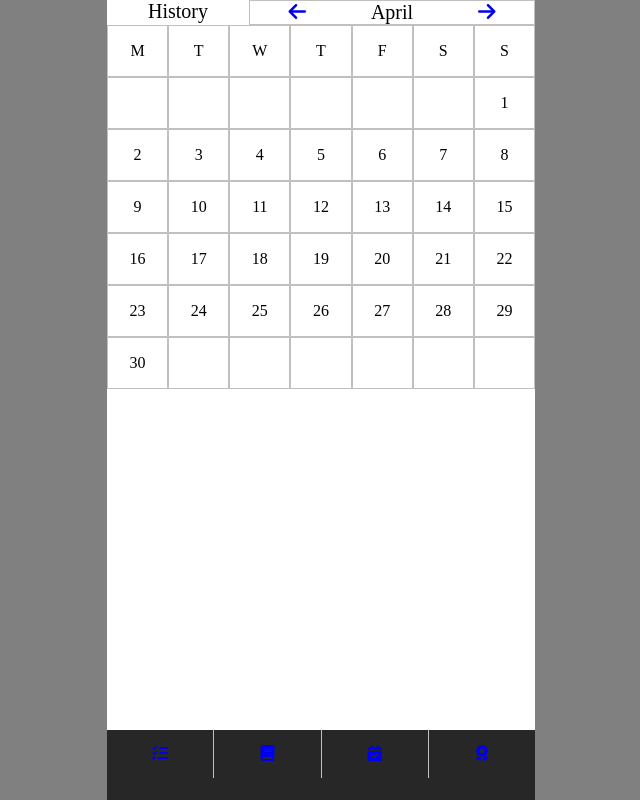
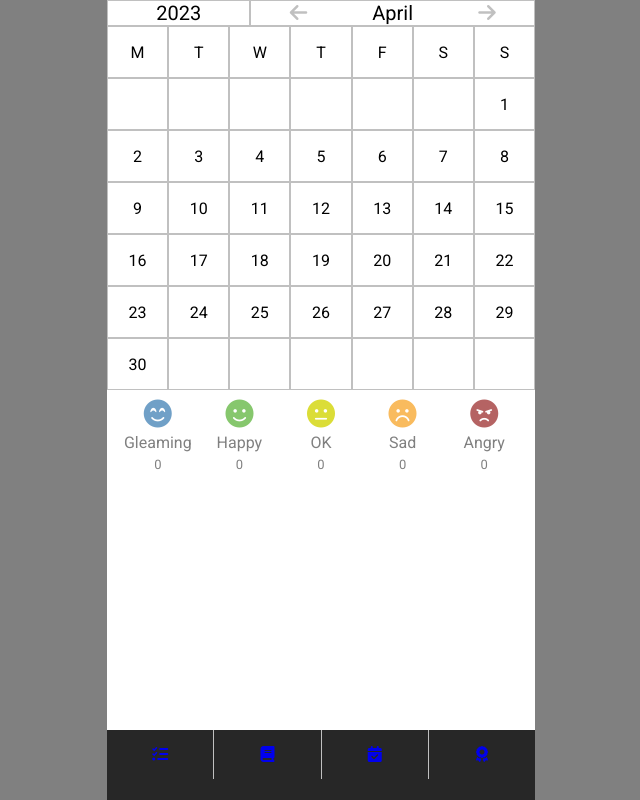
Before and after one commit to BabaMonteiro/IHC_Project, a plain HTML site: page history.html in a window 1280 px wide. Shown: the whole page, without its empty margins (319-959 px from the left). Drawn offline with Linux system fonts and the light colour scheme.

Commit message:
more updates to calendar

```diff
--- a/history.html
+++ b/history.html
@@ -14,7 +14,11 @@
         <link rel="stylesheet" href="styles/navbar.css">
         <link rel="stylesheet" href="styles/styles.css">
         <link rel="stylesheet" href="styles/calendar.css">
+        <link rel="stylesheet" href="styles/history.css">
         <script src="https://kit.fontawesome.com/a033f223b4.js" crossorigin="anonymous"></script>
+        <link rel="preconnect" href="https://fonts.googleapis.com">
+        <link rel="preconnect" href="https://fonts.gstatic.com" crossorigin>
+        <link href="https://fonts.googleapis.com/css2?family=Roboto&display=swap" rel="stylesheet">
     </head>
     <body>
         <!--[if lt IE 7]>
@@ -23,14 +27,42 @@
 
         <main>
             <div style="font-size: 20px; display: flex;">
-                <div style="width: 50%; text-align: center;">History</div>
+                <div class="year" style="width: 50%; text-align: center;"></div>
                 <div class="month-chooser" style="width: 100%">
-                    <div><a href="history.html?day=0&month=0"><i class="fa-solid fa-arrow-left"></i></a></div>
+                    <div><i class="fa-solid fa-arrow-left"></i></div>
                     <div></div>
-                    <div><a href="history.html?day=0&month=0"><i class="fa-solid fa-arrow-right"></i></a></div>
+                    <div><i class="fa-solid fa-arrow-right"></i></div>
                 </div>
             </div>
             <div class="calendar">
+            </div>
+
+            <div class="emotions">
+                <div>
+                    <i class="fa-solid fa-face-smile-beam"></i>
+                    <div>Gleaming</div>
+                    <div>0</div>
+                </div>
+                <div>
+                    <i class="fa-solid fa-face-smile"></i>
+                    <div>Happy</div>
+                    <div>0</div>
+                </div>
+                <div>
+                    <i class="fa-solid fa-face-meh"></i>
+                    <div>OK</div>
+                    <div>0</div>
+                </div>
+                <div>
+                    <i class="fa-solid fa-face-frown"></i>
+                    <div>Sad</div>
+                    <div>0</div>
+                </div>
+                <div>
+                    <i class="fa-solid fa-face-angry"></i>
+                    <div>Angry</div>
+                    <div>0</div>
+                </div>
             </div>
 
             <div class="navbar">
--- a/scripts/calendar.js
+++ b/scripts/calendar.js
@@ -8,24 +8,15 @@ class Calendar {
     }
 
     create() {
-        // week days row
-        const weekDaysRow = document.createElement('div');
-        weekDaysRow.className = 'week-row week';
-        for (let i = 0; i < this.daysInWeek; i++) {
-            const dayCell = document.createElement('div');
-            const cellContent = document.createElement('div');
-            cellContent.innerText = this.weekDays[i].charAt(0);
-            dayCell.appendChild(cellContent);
-            weekDaysRow.appendChild(dayCell);
-        }
-        this.container.appendChild(weekDaysRow);
-
-        // days rows
-        for (let i = 0; i < this.maxRowsInMonth; i++) {
+        for (let i = 0; i < this.maxRowsInMonth + 1; i++) {
             const daysRow = document.createElement('div');
-            daysRow.className = 'week-row days';
-            for (let j = 0; j < 7; j++) {
+            daysRow.classList.add('week-row');
+            daysRow.classList.add(i == 0 ? 'week' : 'days');
+            for (let j = 0; j < this.daysInWeek; j++) {
                 const dayCell = document.createElement('div');
+                const cellContent = document.createElement('div');
+                cellContent.innerText = i == 0 ? this.weekDays[j].charAt(0) : '';
+                dayCell.appendChild(cellContent);
                 daysRow.appendChild(dayCell);
             }
             this.container.appendChild(daysRow);
@@ -44,19 +35,19 @@ class Calendar {
     }
 
     fill(month, year) {
-        if (month && year) {
+        this.clear();
+
+        if (month && year)
             this.update(month, year);
-        }
 
         const rows = this.container.querySelectorAll('.days');
         const cellsContent = this.mapDays();
         for (let i = 0; i < cellsContent.length; i++) {
             let row = cellsContent[i];
-            let elementsRow = rows[i].querySelectorAll('div');
+            let elementsRow = rows[i].children;
             for (let j = 0; j < row.length; j++) {
-                const cellContent = document.createElement('div');
+                const cellContent = elementsRow[j].querySelector('div');
                 cellContent.innerText = row[j];
-                elementsRow[j].appendChild(cellContent);
             }
         }
     }
@@ -86,6 +77,15 @@ class Calendar {
 
         return days;
     }
+
+    clear() {
+        const rows = this.container.querySelectorAll('.days');
+        for (let row of rows) {
+            for (let cell of row.children) {
+                cell.querySelector("div").innerText = '';
+            }
+        }
+    }
 }
 
 
--- a/scripts/history.js
+++ b/scripts/history.js
@@ -1,12 +1,35 @@
+let calendar;
 const today = new Date();
-let calendar;
 const months = ['January', 'February', 'March', 'April', 'May', 'June', 'July', 'August', 'September', 'October', 'November', 'December'];
+const yearLabel = document.querySelector(".year");
+const monthLabel = document.querySelector('.month-chooser div:nth-child(2)');
 
 window.onload = () => {
-    const monthLabel = document.querySelector('.month-chooser div:nth-child(2)');
+    yearLabel.innerText = today.getFullYear();
     monthLabel.innerText = months[today.getMonth()];
 
     const calendarWrapper = document.querySelector('.calendar');
     calendar = new Calendar(calendarWrapper, today.getMonth()+1, today.getFullYear());
     calendar.create();
+
+    const prevMonthBtn = document.querySelector('.month-chooser div:nth-child(1)');
+    const nextMonthBtn = document.querySelector('.month-chooser div:nth-child(3)');
+
+    prevMonthBtn.addEventListener('click', () => {
+        const month = calendar.month - 1 < 1 ? 12 : calendar.month - 1;
+        const year = calendar.month - 1 < 1 ? calendar.year - 1 : calendar.year;
+        updateCalendar(calendar, month, year);
+    });
+
+    nextMonthBtn.addEventListener('click', () => {
+        const month = calendar.month + 1 > 12 ? 1 : calendar.month + 1;
+        const year = calendar.month + 1 > 12 ? calendar.year + 1 : calendar.year;
+        updateCalendar(calendar, month, year);
+    });
 }
+
+const updateCalendar = (calendar, month, year) => {
+    yearLabel.innerText = year;
+    monthLabel.innerText = months[month - 1];
+    calendar.fill(month, year);
+}
--- a/styles/calendar.css
+++ b/styles/calendar.css
@@ -8,6 +8,15 @@
 .month-chooser > div {
     width: 100%;
     text-align: center;
+}
+
+.month-chooser > div:not(:nth-child(2)) {
+    color: silver;
+    cursor: pointer;
+}
+
+.month-chooser > div:not(:nth-child(2)):hover {
+    color: black;
 }
 
 .calendar {
@@ -37,3 +46,7 @@
     margin: auto;
     height: fit-content;
 }
+
+.year {
+    border: 1px solid silver;
+}
--- /dev/null
+++ b/styles/history.css
@@ -0,0 +1,23 @@
+.emotions {
+    display: flex;
+    padding: 10px;
+}
+
+.emotions > div {
+    width: 100%;
+    text-align: center;
+}
+
+.emotions > div > i {
+    margin-bottom: 5px;
+}
+
+.emotions > div > div {
+    color: gray;
+    font-size: 16px;
+}
+
+.emotions > div > div:last-child {
+    margin-top: 5px;
+    font-size: 13px;
+}
--- a/styles/styles.css
+++ b/styles/styles.css
@@ -4,3 +4,32 @@
     --color3: #BCCEF8;
     --color4: #98A8F8;
 }   /*var(--color...)*/
+
+body {
+    font-family: 'Roboto', sans-serif;
+}
+
+.fa-face-smile-beam {
+    color: #70a0c7;
+    font-size: 28px;
+}
+
+.fa-face-smile {
+    color: #86c76d;
+    font-size: 28px;
+}
+
+.fa-face-meh {
+    color: #dbdd37;
+    font-size: 28px;
+}
+
+.fa-face-frown {
+    color: #f9bb5e;
+    font-size: 28px;
+}
+
+.fa-face-angry {
+    color: #b56363;
+    font-size: 28px;
+}
```
Also changed, not shown: index.html (+3 -0 lines).
